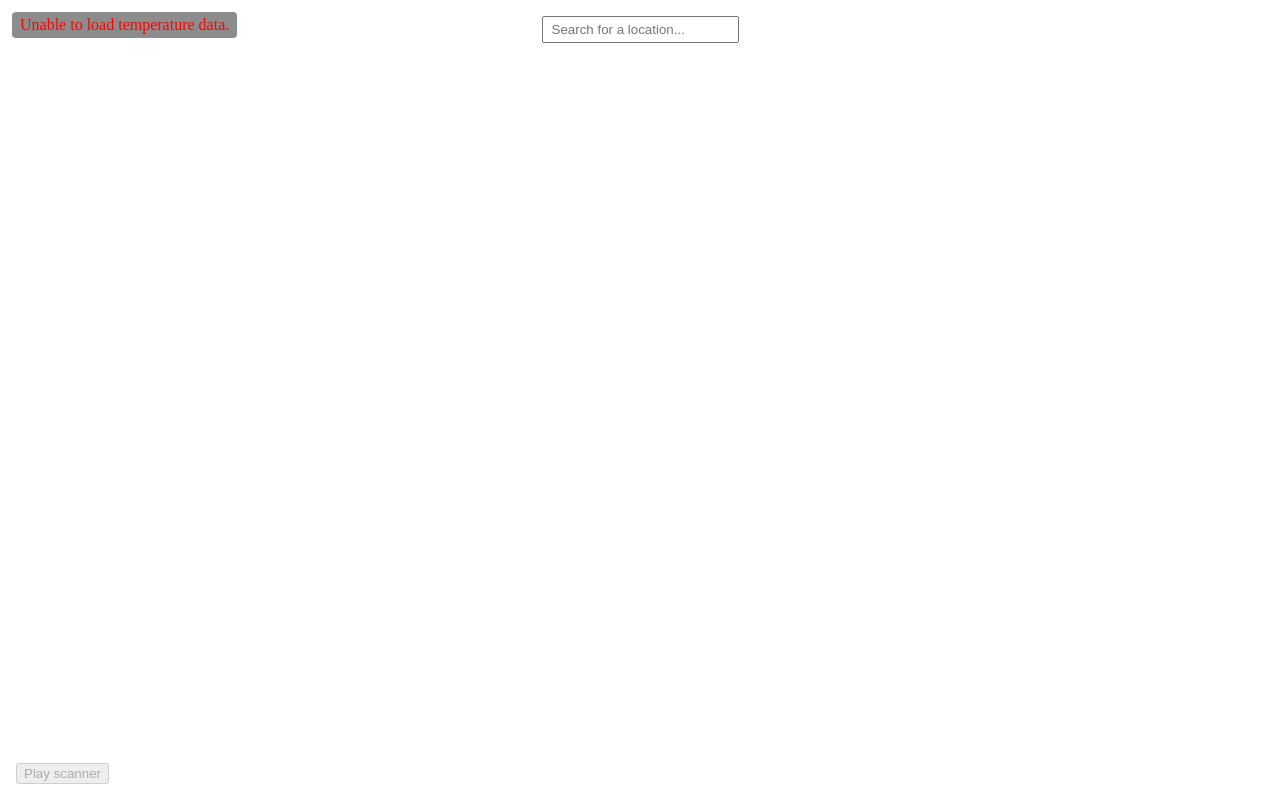
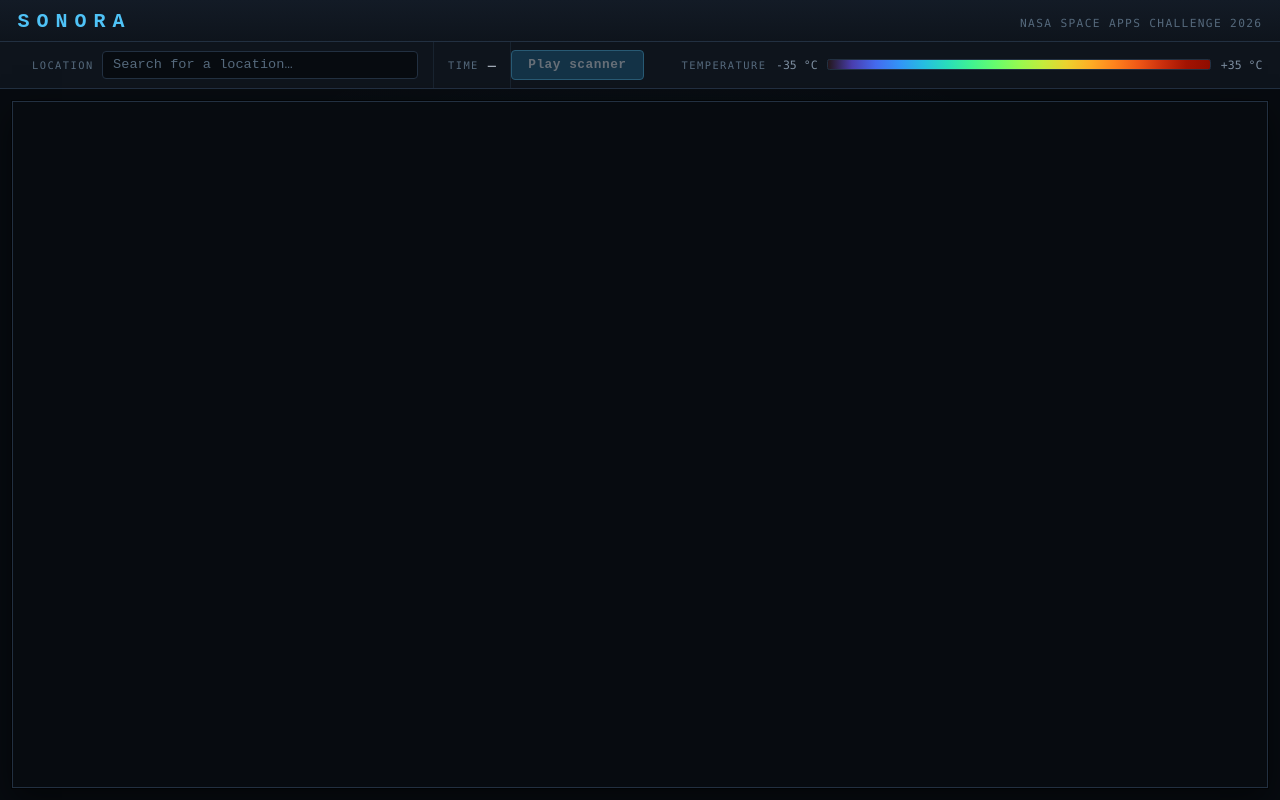
Before and after one commit to CreeperGamingDT/nasa-space-apps-challenge-2026, a website with bundled scripts: page public/index.html in a window 1280 px wide. Built offline with nearby package versions, Linux system fonts and the light colour scheme; files whose address does not match are found by name.

Commit message:
Changed UI to be more appealing

```diff
--- a/public/config.ts
+++ b/public/config.ts
@@ -3,7 +3,7 @@ export const config = {
   audioFreqRangeHz: [20, 5_000],
   tempRangeC: [-35, 35],
   scanner: {
-    samples: 64,
+    samples: 128,
     // one row per frame (50ms)
     delayMs: 1000 / 20,
     // peak gain for a single voice; scaled by temperature
--- a/public/index.html
+++ b/public/index.html
@@ -14,11 +14,42 @@
     <!-- <script>eruda.init();</script> -->
     <!-- END DEBUG -->
 
-    <div id="status">Loading temperature data...</div>
-    <input type="text" id="search" placeholder="Search for a location...">
-    <div id="search-dropdown" hidden></div>
-    <button id="scanner-toggle" type="button" disabled>Play scanner</button>
-    <canvas id="map-canvas"></canvas>
+    <header class="masthead">
+        <div class="brand">
+            <h1 class="brand-title">SONORA</h1>
+        </div>
+        <p class="brand-meta">NASA Space Apps Challenge 2026</p>
+    </header>
+
+    <section class="toolbar" aria-label="Viewer controls">
+        <div class="toolbar-cell search-cell">
+            <label class="cell-label" for="search">Location</label>
+            <input type="text" id="search" placeholder="Search for a location…" autocomplete="off" spellcheck="false">
+            <div id="search-dropdown" role="listbox" aria-label="Search results" hidden></div>
+        </div>
+
+        <div class="toolbar-cell" title="Timestamp of the loaded data">
+            <span class="cell-label">Time</span>
+            <span class="cell-value mono" id="time-readout">—</span>
+        </div>
+
+        <button id="scanner-toggle" type="button" class="toolbar-button" disabled>Play scanner</button>
+
+        <div class="legend-scale">
+            <span class="cell-label">Temperature</span>
+            <span class="legend-bound mono">-35 °C</span>
+            <div id="legend-gradient" class="legend-gradient" aria-hidden="true"></div>
+            <span class="legend-bound mono">+35 °C</span>
+        </div>
+    </section>
+
+    <main class="viewer">
+        <div class="map" id="map">
+            <canvas id="map-canvas"></canvas>
+            <canvas id="scanner-overlay" class="scanner-overlay"></canvas>
+        </div>
+    </main>
+
     <script type="module" src="index.ts"></script>
 </body>
 
--- a/public/index.ts
+++ b/public/index.ts
@@ -7,16 +7,17 @@ import { ScannerAudio } from "./scanner/scanner";
 import type { SearchResults, TempData } from "./types";
 import { searchArea } from "./area-search/search";
 
-const status: HTMLElement | null = document.getElementById("status");
 const scannerToggle = document.getElementById("scanner-toggle") as HTMLButtonElement | null;
 const searchInput = document.getElementById("search") as HTMLInputElement | null;
 const searchDropdown = document.getElementById("search-dropdown") as HTMLDivElement | null;
 const canvas = document.getElementById("map-canvas") as HTMLCanvasElement | null;
+const scannerOverlay = document.getElementById("scanner-overlay") as HTMLCanvasElement | null;
+const scannerOverlayContext = scannerOverlay?.getContext("2d") ?? null;
+const legendGradient = document.getElementById("legend-gradient") as HTMLDivElement | null;
+const timeReadout = document.getElementById("time-readout");
 
 let currentData: TempData | null = null;
 let scannerAbort: AbortController | null = null;
-let scannerOverlay: HTMLCanvasElement | null = null;
-let scannerOverlayContext: CanvasRenderingContext2D | null = null;
 
 // Fixed range so images from different dates are directly comparable.
 const TEMP_RANGE = config.tempRangeC;
@@ -74,14 +75,39 @@ function clearCanvas(): void {
   context.clearRect(0, 0, canvas.width, canvas.height);
 }
 
+// Build the legend gradient from the same LUT the map uses, so the scale
+// bar exactly matches the rendered colors.
+function buildLegend(): void {
+  if (!legendGradient) return;
+  const stops: string[] = [];
+  const steps = 16;
+  for (let i = 0; i <= steps; i++) {
+    const index = Math.round((i / steps) * (LUT_SIZE - 1));
+    const [r, g, b] = colorLut[index];
+    stops.push(`rgb(${r}, ${g}, ${b}) ${((i / steps) * 100).toFixed(1)}%`);
+  }
+  legendGradient.style.background = `linear-gradient(90deg, ${stops.join(", ")})`;
+}
+buildLegend();
+
+function updateTimeReadout(date: string): void {
+  if (!timeReadout) return;
+  timeReadout.textContent = `${date.slice(0, 16).replace("T", " ")} UTC`;
+}
+
 function drawTempData(tempData: TempData): void {
   if (!canvas) {
     throw new Error("Canvas element not found.");
+  }
+  if (!scannerOverlay || !scannerOverlayContext) {
+    throw new Error("Scanner overlay element not found.");
   }
   const [height, width] = tempData.shape;
 
   canvas.width = width;
   canvas.height = height;
+  scannerOverlay.width = width;
+  scannerOverlay.height = height;
 
   const context = canvas.getContext("2d");
   if (!context) {
@@ -114,28 +140,7 @@ function drawTempData(tempData: TempData): void {
   }
 
   context.putImageData(image, 0, 0);
-
-  const overlay = document.createElement("canvas");
-  overlay.className = "scanner-overlay";
-  overlay.width = width;
-  overlay.height = height;
-
-  const overlayContext = overlay.getContext("2d");
-  if (!overlayContext) {
-    throw new Error("Unable to create a scanner overlay context.");
-  }
-
-  scannerOverlay = overlay;
-  scannerOverlayContext = overlayContext;
-
-  const map = document.createElement("div");
-  map.className = "map";
-  map.append(canvas, overlay);
-  document.body.appendChild(map);
-
-  if (status) {
-    status.textContent = `Loaded ${width} x ${height} temperature values.`;
-  }
+  scannerOverlayContext.clearRect(0, 0, width, height);
 }
 
 async function toggleScanner(): Promise<void> {
@@ -241,13 +246,11 @@ async function refreshTempData(min_lat: number, max_lat: number, min_lon: number
   if (tempData) {
     currentData = tempData;
     drawTempData(tempData);
+    updateTimeReadout(date);
 
     if (scannerToggle) {
       scannerToggle.disabled = false;
     }
-  } else if (status) {
-    status.textContent = "Unable to load temperature data.";
-    status.style.color = "red";
   }
 }
-refreshTempData(-90, 90, -180, 180, currentHourUTC().toISOString(),4);
+refreshTempData(-90, 90, -180, 180, currentHourUTC().toISOString(),3);
--- a/public/style.css
+++ b/public/style.css
@@ -1,78 +1,155 @@
-body {
-    margin:0;
-    padding:0;
-    width:100vw;
-    height:100vh;
+:root {
+    --bg: #070b10;
+    --panel: #0e141c;
+    --panel-raised: #131b26;
+    --border: #223041;
+    --border-soft: #18232f;
+    --text: #d7e2ee;
+    --text-dim: #7d8ea0;
+    --text-faint: #55697c;
+    --accent: #4fc3f7;
+    --accent-dim: #1c5f86;
+    --font-ui: monospace, system-ui, -apple-system, BlinkMacSystemFont, "Segoe UI", Roboto, "Helvetica Neue", Arial, sans-serif;
+    --font-mono: "Cascadia Mono", "JetBrains Mono", Consolas, monospace;
 }
 
-canvas {
-    width:100%;
-    height:100%;
-    /*center*/
-    display: block;
-    margin: auto auto;
-    object-fit:contain;
+* {
+    box-sizing: border-box;
 }
 
-.map {
-    position: fixed;
-    inset: 0;
+html,
+body {
+    margin: 0;
+    padding: 0;
+    width: 100vw;
+    height: 100vh;
+    overflow: hidden;
 }
 
-.map canvas {
-    position: absolute;
-    inset: 0;
+body {
+    display: grid;
+    grid-template-rows: auto auto 1fr;
+    background: var(--bg);
+    color: var(--text);
+    font-family: var(--font-ui);
 }
 
-.scanner-overlay {
-    pointer-events: none;
+/* ---------- Masthead ---------- */
+
+.masthead {
+    display: flex;
+    align-items: baseline;
+    justify-content: space-between;
+    gap: 1rem;
+    padding: 0.6rem 1.1rem 0.5rem;
+    background: linear-gradient(180deg, var(--panel-raised), var(--panel));
+    border-bottom: 1px solid var(--border);
 }
 
-#status {
-    position: fixed;
-    top: 0.75rem;
-    left: 0.75rem;
-    z-index: 2;
-    margin: 0;
-    padding: 0.25rem 0.5rem;
-    color: #fff;
-    background: rgba(0, 0, 0, 0.45);
-    border-radius: 0.25rem;
+.brand {
+    display: flex;
+    align-items: baseline;
+    gap: 0.9rem;
+    min-width: 0;
 }
 
-#scanner-toggle {
-    position: fixed;
-    left: 1rem;
-    bottom: 1rem;
-    z-index: 2;
+.brand-title {
+    margin: 0;
+    font-size: 1.25rem;
+    font-weight: 700;
+    letter-spacing: 0.35em;
+    color: var(--accent);
+}
+
+.brand-meta {
+    margin: 0;
+    font-family: var(--font-mono);
+    font-size: 0.7rem;
+    text-transform: uppercase;
+    letter-spacing: 0.12em;
+    color: var(--text-faint);
+    white-space: nowrap;
+}
+
+/* ---------- Toolbar ---------- */
+
+.toolbar {
+    display: flex;
+    align-items: stretch;
+    flex-wrap: wrap;
+    gap: 0;
+    padding: 0 1.1rem;
+    background: var(--panel);
+    border-bottom: 1px solid var(--border);
+}
+
+.toolbar-cell {
+    display: flex;
+    align-items: center;
+    gap: 0.55rem;
+    padding: 0.5rem 0.9rem;
+    border-right: 1px solid var(--border-soft);
+    min-height: 2.9rem;
+}
+
+.cell-label {
+    font-family: var(--font-mono);
+    font-size: 0.65rem;
+    text-transform: uppercase;
+    letter-spacing: 0.14em;
+    color: var(--text-faint);
+}
+
+.cell-value {
+    font-size: 0.85rem;
+    color: var(--text);
+}
+
+.mono {
+    font-family: var(--font-mono);
+}
+
+.search-cell {
+    position: relative;
+    flex: 1 1 16rem;
+    max-width: 26rem;
 }
 
 #search {
-    position: fixed;
-    top: 1rem;
-    left: 0;
-    right: 0;
-    margin-inline: auto;
-    width: fit-content;
-    z-index: 2;
-    padding: 0.25rem 0.5rem;
+    width: 100%;
+    padding: 0.35rem 0.6rem;
+    background: var(--bg);
+    border: 1px solid var(--border);
+    border-radius: 0.25rem;
+    color: var(--text);
+    font-size: 0.85rem;
+    font-family: var(--font-ui);
 }
+
+#search::placeholder {
+    color: var(--text-faint);
+}
+
+#search:focus {
+    outline: none;
+    border-color: var(--accent-dim);
+    box-shadow: 0 0 0 1px var(--accent-dim);
+}
+
 #search-dropdown {
-    position: fixed;
-    top: 3.25rem;
-    left: 0;
-    right: 0;
-    margin-inline: auto;
-
-    width: max(15rem, 20rem);
-    max-width: calc(100vw - 2rem);
+    position: absolute;
+    top: calc(100% + 0.35rem);
+    left: 0.9rem;
+    width: max(15rem, 100%);
+    max-width: min(100%, 24rem);
     max-height: 16rem;
     overflow-y: auto;
+    z-index: 10;
 
-    z-index: 3;
-    background: #181818;
-    border: 1px solid #444;
-    border-radius: 0.5rem;
+    background: var(--panel-raised);
+    border: 1px solid var(--border);
+    border-radius: 0.35rem;
+    box-shadow: 0 0.5rem 1.25rem rgba(0, 0, 0, 0.55);
     padding: 0.25rem;
 
     display: flex;
@@ -85,17 +162,129 @@ canvas {
 
 .search-option {
     width: 100%;
-    padding: 0.65rem 0.75rem;
+    padding: 0.55rem 0.7rem;
 
     border: none;
     border-radius: 0.25rem;
     background: transparent;
-    color: white;
+    color: var(--text);
+    font-size: 0.85rem;
+    font-family: var(--font-ui);
 
     text-align: left;
     cursor: pointer;
 }
 
-.search-option:hover {
-    background: #333;
+.search-option:hover,
+.search-option:focus-visible {
+    background: var(--accent-dim);
+    color: #fff;
+    outline: none;
 }
+
+.toolbar-button {
+    margin: 0.4rem 0;
+    padding: 0.4rem 1rem;
+    align-self: center;
+
+    background: var(--accent-dim);
+    border: 1px solid var(--accent);
+    border-radius: 0.25rem;
+    color: #eaf6ff;
+    font-size: 0.8rem;
+    font-family: var(--font-ui);
+    font-weight: 600;
+    letter-spacing: 0.04em;
+
+    cursor: pointer;
+    white-space: nowrap;
+}
+
+.toolbar-button:hover:not(:disabled) {
+    background: var(--accent);
+    color: #04222f;
+}
+
+.toolbar-button:disabled {
+    opacity: 0.4;
+    cursor: not-allowed;
+}
+
+/* ---------- Legend ---------- */
+
+.legend-scale {
+    display: flex;
+    align-items: center;
+    gap: 0.6rem;
+    margin-left: auto;
+    padding-left: 0.9rem;
+}
+
+.legend-gradient {
+    width: clamp(12rem, 30vw, 26rem);
+    height: 0.7rem;
+    border: 1px solid var(--border);
+    border-radius: 0.15rem;
+}
+
+.legend-bound {
+    font-size: 0.72rem;
+    color: var(--text-dim);
+}
+
+/* ---------- Viewer ---------- */
+
+.viewer {
+    position: relative;
+    min-height: 0;
+    padding: 0.75rem;
+    background:
+        radial-gradient(ellipse at 50% 40%, rgba(79, 195, 247, 0.04), transparent 60%),
+        var(--bg);
+}
+
+.map {
+    position: relative;
+    width: 100%;
+    height: 100%;
+}
+
+/* Both canvases letterbox with object-fit: contain so the scanner
+   overlay stays aligned with the map at any viewport aspect ratio. */
+#map-canvas,
+.scanner-overlay {
+    position: absolute;
+    inset: 0;
+    margin: auto;
+    width: 100%;
+    height: 100%;
+    max-width: 100%;
+    max-height: 100%;
+    object-fit: contain;
+}
+
+#map-canvas {
+    image-rendering: pixelated;
+    border: 1px solid var(--border);
+    box-shadow: 0 0 0 1px rgba(0, 0, 0, 0.6), 0 0.75rem 2rem rgba(0, 0, 0, 0.5);
+    background: var(--bg);
+}
+
+.scanner-overlay {
+    pointer-events: none;
+}
+
+/* ---------- Narrow screens ---------- */
+
+@media (max-width: 48rem) {
+    .masthead {
+        flex-direction: column;
+        gap: 0.15rem;
+    }
+
+    .search-cell {
+        flex-basis: 100%;
+        max-width: none;
+        border-right: none;
+    }
+}
```
